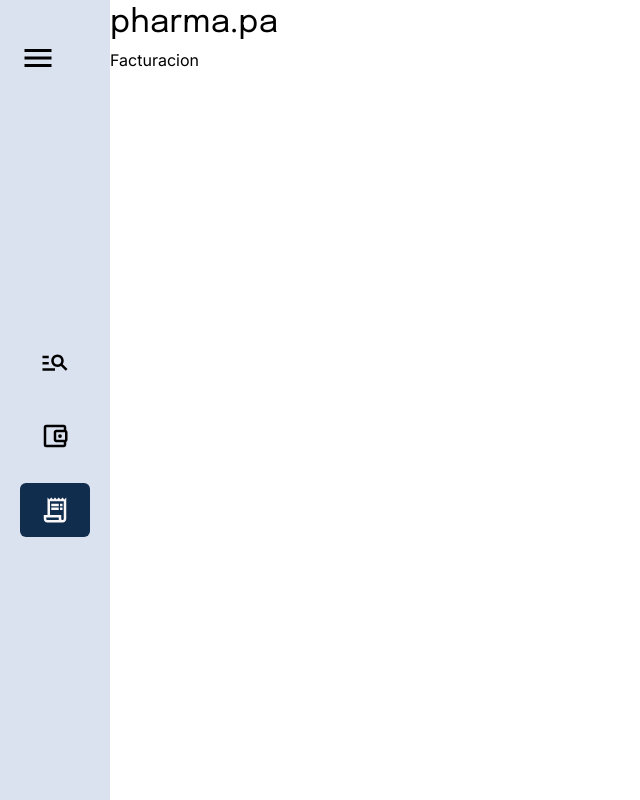
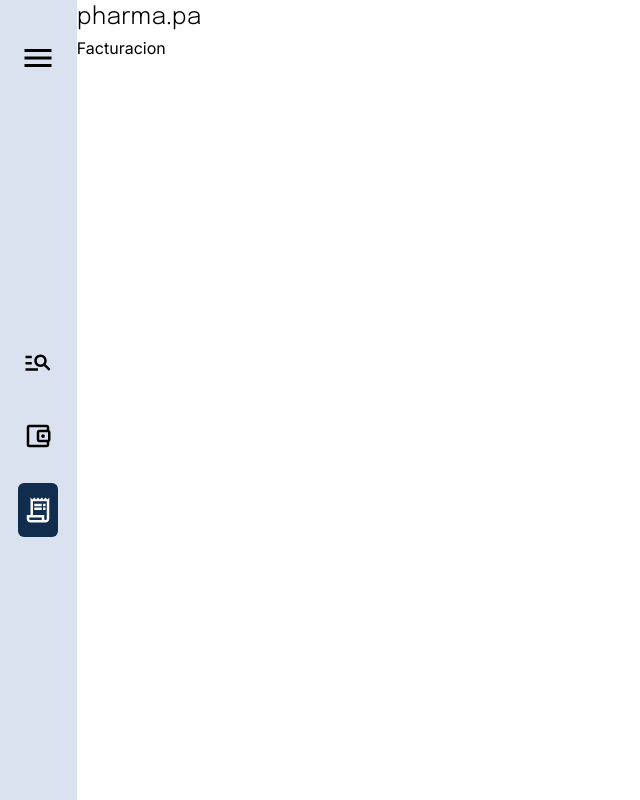
Before and after one commit to waldo2810/pharma-pa, a React (Vite) app: page /facturacion in a window 1280 px wide. Shown: the whole page, without its empty margins (0-640 px from the left). Built offline with nearby package versions, Linux system fonts and the light colour scheme.

Commit message:
finish sidebar details

```diff
--- a/package.json
+++ b/package.json
@@ -9,11 +9,13 @@
     "preview": "vite preview"
   },
   "dependencies": {
+    "@reduxjs/toolkit": "^1.9.3",
     "localforage": "^1.10.0",
     "match-sorter": "^6.3.1",
     "react": "^18.2.0",
     "react-dom": "^18.2.0",
     "react-icons": "^4.7.1",
+    "react-redux": "^8.0.5",
     "react-router-dom": "^6.8.2",
     "sort-by": "^1.2.0",
     "vite-plugin-svgr": "^2.4.0"
--- a/src/App.jsx
+++ b/src/App.jsx
@@ -1,14 +1,16 @@
 import SideBar from "./components/SideBar";
 import { BrowserRouter, Routes, Route } from "react-router-dom";
+import Dashboard from "./pages/Dashboard";
+import Gestion from "./pages/Gestion";
 import Cartera from "./pages/Cartera";
 import Facturacion from "./pages/Facturacion";
-import Gestion from "./pages/Gestion";
 
 const App = () => {
   return (
     <BrowserRouter>
       <SideBar>
         <Routes>
+          <Route index path="/" element={<Dashboard />} />
           <Route path="/gestion" element={<Gestion />} />
           <Route path="/cartera" element={<Cartera />} />
           <Route path="/facturacion" element={<Facturacion />} />
--- /dev/null
+++ b/src/components/DesktopNav.jsx
@@ -0,0 +1,50 @@
+import { useDispatch, useSelector } from "react-redux";
+import { toggleOff, toggleOn } from "../state/state";
+import { NavLink } from "react-router-dom";
+
+import { MdMenu as Toggle } from "react-icons/md";
+import { MdManageSearch as GestionIcon } from "react-icons/md";
+import { MdOutlineAccountBalanceWallet as CarteraIcon } from "react-icons/md";
+import { MdOutlineReceiptLong as FacturacionIcon } from "react-icons/md";
+
+const DesktopNav = () => {
+  const menuItems = [
+    { icon: <GestionIcon className="icon" />, name: "Gestion" },
+    { icon: <CarteraIcon className="icon" />, name: "Cartera" },
+    { icon: <FacturacionIcon className="icon" />, name: "Facturacion" },
+  ];
+  const isOpen = useSelector((state) => state.isOpen);
+  const dispatch = useDispatch();
+  const handleToggle = () =>
+    isOpen ? dispatch(toggleOff()) : dispatch(toggleOn());
+
+  return (
+    <div
+      className={`sidebar bg-lightblue px-5 py-10 ${
+        isOpen ? "lg:w-[20%]" : "lg:w-[6%]"
+      }`}
+    >
+      <Toggle className="text-4xl cursor-pointer" onClick={handleToggle} />
+      <div className="nav-links flex flex-col gap-5 items-center justify-center h-full">
+        {menuItems.map((item, index) => (
+          <NavLink
+            to={`/${item.name.toLowerCase()}`}
+            className={`flex gap-2 items-center lg:w-full px-5 py-3 rounded-md text-[#000] transition ease-in-out delay-50
+            hover:bg-dark hover:text-light
+        ${!isOpen && "justify-center"}`}
+            key={index}
+          >
+            <div className="icon">{item.icon}</div>
+            {isOpen && (
+              <div className="text">
+                <p>{item.name}</p>
+              </div>
+            )}
+          </NavLink>
+        ))}
+      </div>
+    </div>
+  );
+};
+
+export default DesktopNav;
--- /dev/null
+++ b/src/components/MobileNav.jsx
@@ -0,0 +1,48 @@
+import { useDispatch, useSelector } from "react-redux";
+import { toggleOff, toggleOn } from "../state/state";
+import { NavLink } from "react-router-dom";
+
+import { MdMenu as Toggle } from "react-icons/md";
+import { MdManageSearch as GestionIcon } from "react-icons/md";
+import { MdOutlineAccountBalanceWallet as CarteraIcon } from "react-icons/md";
+import { MdOutlineReceiptLong as FacturacionIcon } from "react-icons/md";
+
+const MobileNav = () => {
+  const menuItems = [
+    { icon: <GestionIcon className="icon" />, name: "Gestion" },
+    { icon: <CarteraIcon className="icon" />, name: "Cartera" },
+    { icon: <FacturacionIcon className="icon" />, name: "Facturacion" },
+  ];
+  const isOpen = useSelector((state) => state.isOpen);
+  const dispatch = useDispatch();
+  const handleToggle = () =>
+    isOpen ? dispatch(toggleOff()) : dispatch(toggleOn());
+
+  return (
+    // MOBILE NAV
+    <div className="sidebar bg-lightblue p-5">
+      <div className="flex items-center justify-between">
+        <Toggle className="text-4xl cursor-pointer" onClick={handleToggle} />
+        <NavLink to="/" className="title">
+          pharma.pa
+        </NavLink>
+      </div>
+      {isOpen && (
+        <div className="flex flex-col gap-5 items-center justify-center pt-5">
+          {menuItems.map((item, index) => (
+            <NavLink
+              to={`/${item.name.toLowerCase()}`}
+              className="flex gap-2 items-center w-full lg:w-[70%] px-5 py-3 rounded-md text-[#000] transition ease-in-out delay-50 hover:bg-dark hover:text-light"
+              key={index}
+            >
+              {item.icon}
+              <p>{item.name}</p>
+            </NavLink>
+          ))}
+        </div>
+      )}
+    </div>
+  );
+};
+
+export default MobileNav;
--- a/src/components/SideBar.jsx
+++ b/src/components/SideBar.jsx
@@ -1,78 +1,14 @@
-import { useState } from "react";
-import { NavLink } from "react-router-dom";
 import useMediaQuery from "@mui/material/useMediaQuery";
+
 import Tabs from "../pages/Tabs";
-
-import { MdManageSearch as GestionIcon } from "react-icons/md";
-import { MdOutlineAccountBalanceWallet as CarteraIcon } from "react-icons/md";
-import { MdOutlineReceiptLong as FacturacionIcon } from "react-icons/md";
-import { MdMenu as Toggle } from "react-icons/md";
+import DesktopNav from "./DesktopNav";
+import MobileNav from "./MobileNav";
 
 const SideBar = ({ children }) => {
-  const menuItems = [
-    { icon: <GestionIcon className="text-3xl" />, name: "Gestion" },
-    { icon: <CarteraIcon className="text-3xl" />, name: "Cartera" },
-    { icon: <FacturacionIcon className="text-3xl" />, name: "Facturacion" },
-  ];
-  const [isOpen, setIsOpen] = useState(false);
-  const handleToggle = () => setIsOpen(!isOpen);
   const isNotAPhone = useMediaQuery("(min-width: 1000px)");
   return (
     <div className={`container h-screen w-full ${isNotAPhone && "flex"}`}>
-      {isNotAPhone ? (
-        <div
-          className={`sidebar bg-lightblue px-5 py-10 transition ease-in-out delay-75${
-            isOpen ? "lg:w-[20%]" : "lg:w-[8%]"
-          }`}
-        >
-          <Toggle className="text-4xl cursor-pointer" onClick={handleToggle} />
-          <div className="nav-links flex flex-col gap-5 items-center justify-center h-full">
-            {menuItems.map((item, index) => (
-              <NavLink
-                to={`/${item.name.toLowerCase()}`}
-                className={`flex gap-2 items-center lg:w-full px-5 py-3 rounded-md text-[#000] transition ease-in-out delay-50
-              hover:bg-dark hover:text-light
-              ${!isOpen && "justify-center"}`}
-                key={index}
-              >
-                <div className="icon">{item.icon}</div>
-                {isOpen && (
-                  <div className="text">
-                    <p>{item.name}</p>
-                  </div>
-                )}
-              </NavLink>
-            ))}
-          </div>
-        </div>
-      ) : (
-        // MOBILE NAV
-        <div className="bg-lightblue p-5 transition ease-in-out delay-75">
-          <div className="flex items-center justify-between">
-            <Toggle
-              className="text-4xl cursor-pointer"
-              onClick={handleToggle}
-            />
-            <NavLink to="/" className="title">
-              pharma.pa
-            </NavLink>
-          </div>
-          {isOpen && (
-            <div className="flex flex-col gap-5 items-center justify-center pt-5">
-              {menuItems.map((item, index) => (
-                <NavLink
-                  to={`/${item.name.toLowerCase()}`}
-                  className="flex gap-2 items-center w-full lg:w-[70%] px-5 py-3 rounded-md text-[#000] transition ease-in-out delay-50 hover:bg-dark hover:text-light"
-                  key={index}
-                >
-                  {item.icon}
-                  <p>{item.name}</p>
-                </NavLink>
-              ))}
-            </div>
-          )}
-        </div>
-      )}
+      {isNotAPhone ? <DesktopNav /> : <MobileNav />}
       <main className="w-full">
         <Tabs />
         {children}
--- a/src/index.css
+++ b/src/index.css
@@ -6,15 +6,20 @@ body {
   font-family: Inter;
 }
 
+.icon {
+  font-size: 1.875rem;
+}
+
 .title {
   font-family: Epilogue, Inter;
+  font-weight: 300;
+  font-size: 1.5rem;
 }
 
 h1 {
   font-weight: bold;
 }
 
-.title,
 h1 {
   font-size: 2rem;
 }
@@ -24,6 +29,11 @@ h1 {
   color: #f9f7f7;
 }
 
-.active svg {
-  stroke: #f9f7f7;
+.active.title {
+  background-color: transparent;
+  color: #112d4e;
 }
+
+.sidebar {
+  transition: 0.1s ease-in-out;
+}
--- a/src/main.jsx
+++ b/src/main.jsx
@@ -1,10 +1,19 @@
 import React from "react";
 import ReactDOM from "react-dom/client";
+import stateReducer from "./state/state";
+import { Provider } from "react-redux";
 import App from "./App";
 import "./index.css";
 
+import { configureStore } from "@reduxjs/toolkit";
+const store = configureStore({
+  reducer: stateReducer,
+});
+
 ReactDOM.createRoot(document.getElementById("root")).render(
   <React.StrictMode>
-    <App />
+    <Provider store={store}>
+      <App />
+    </Provider>
   </React.StrictMode>
 );
--- /dev/null
+++ b/src/pages/Dashboard.jsx
@@ -0,0 +1,7 @@
+import React from "react";
+
+const Dashboard = () => {
+  return <div>Dashboard</div>;
+};
+
+export default Dashboard;
--- a/src/pages/Tabs.jsx
+++ b/src/pages/Tabs.jsx
@@ -1,8 +1,15 @@
+import { NavLink } from "react-router-dom";
 import useMediaQuery from "@mui/material/useMediaQuery";
 
 const Tabs = () => {
   const isNotAPhone = useMediaQuery("(min-width: 1000px)");
-  return isNotAPhone && <h2 className="title">pharma.pa</h2>;
+  return (
+    isNotAPhone && (
+      <NavLink to="/" className="title">
+        pharma.pa
+      </NavLink>
+    )
+  );
 };
 
 export default Tabs;
--- /dev/null
+++ b/src/state/state.js
@@ -0,0 +1,21 @@
+import { createSlice } from "@reduxjs/toolkit";
+
+const initialState = {
+  isOpen: false,
+};
+
+export const stateSlice = createSlice({
+  name: "isOpen",
+  initialState,
+  reducers: {
+    toggleOn: (state) => {
+      state.isOpen = true;
+    },
+    toggleOff: (state) => {
+      state.isOpen = false;
+    },
+  },
+});
+
+export const { toggleOn, toggleOff } = stateSlice.actions;
+export default stateSlice.reducer;
```
Also changed, not shown: 1 other file (tests, documents, lock files or other folders).
